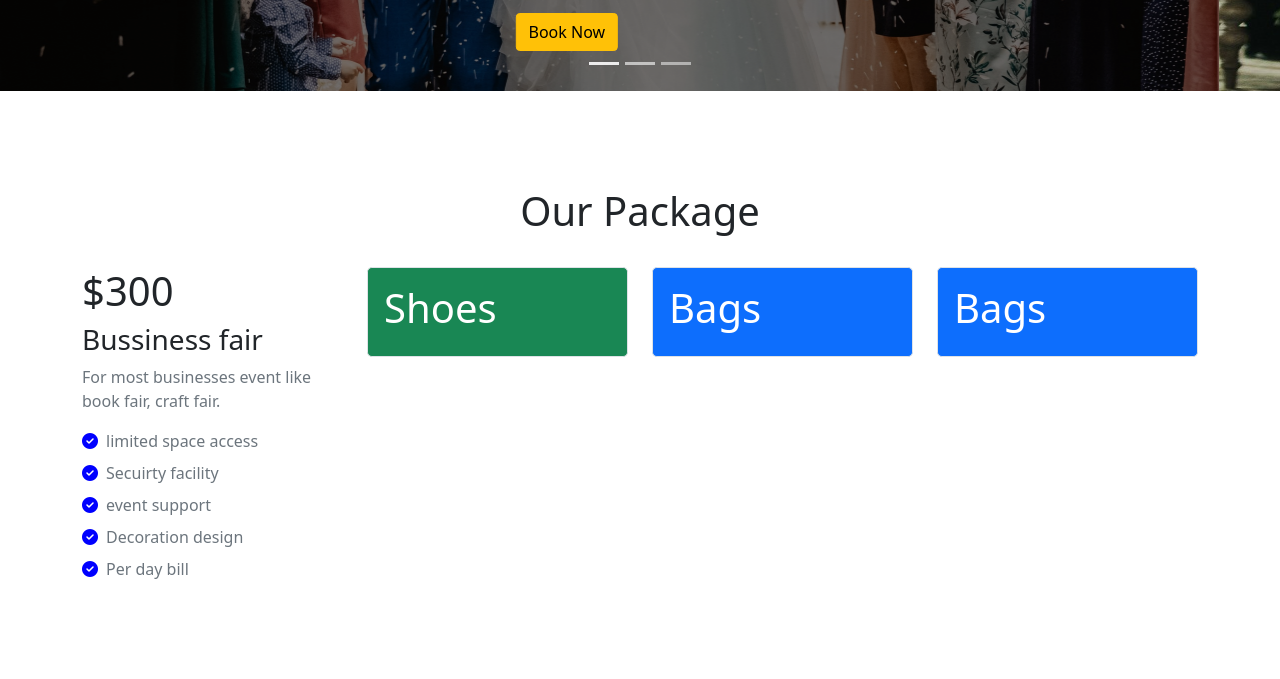
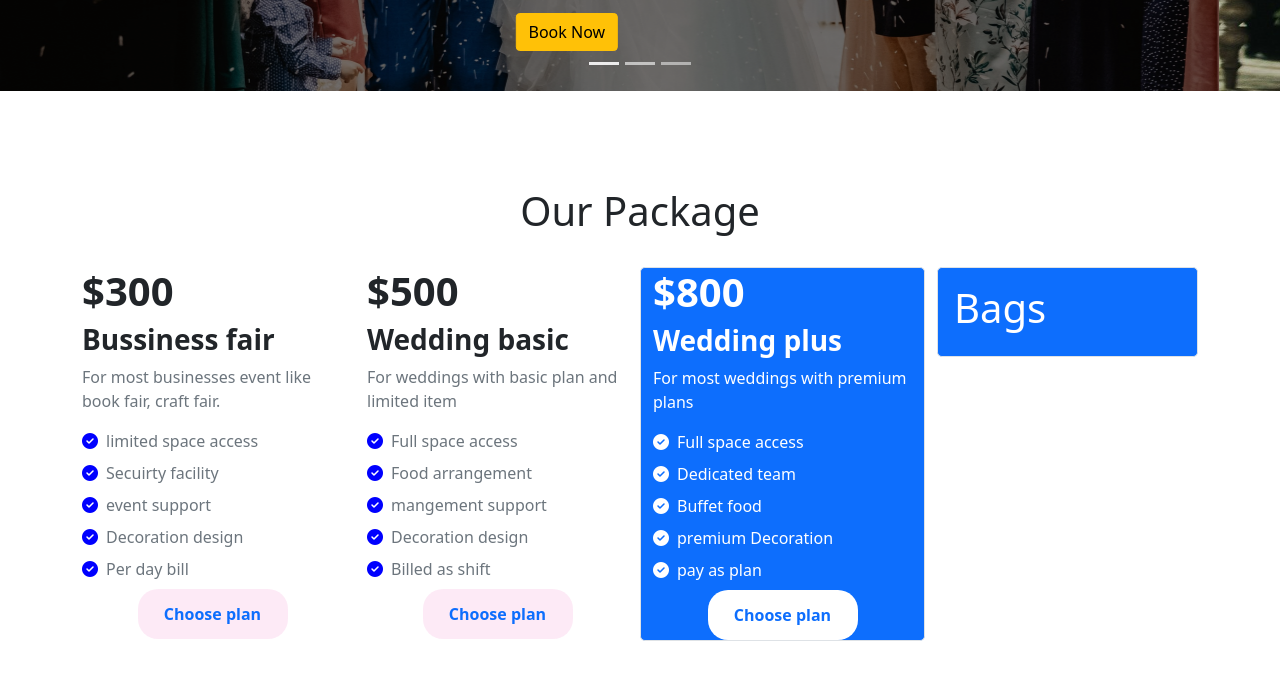
Before and after one commit to shuvo-99/website-Project-3-Convention-Canter, a plain HTML site: page index.html in a window 1280 px wide. Shown: the part 541-1220 px from the top of the page. Before the commit the page ends 1178 px from the top, so only its background shows below. Drawn offline with nearby package versions, Linux system fonts and the light colour scheme.

Commit message:
package updated

```diff
--- a/index.html
+++ b/index.html
@@ -16,6 +16,10 @@
 
     <!-- font awesome -->
     <script src="https://kit.fontawesome.com/5b05054594.js" crossorigin="anonymous"></script>
+    <!-- styles -->
+    <link rel="stylesheet" href="styles.css">
+
+
   </head>
   <body>
     <header>
@@ -56,6 +60,7 @@
       </nav>
 
       <!-- Image slide -->
+
       <div class="row">
         <div class="col-12 m-0 p-0">
           <section class="container-fluid my-5 p-0">
@@ -120,9 +125,12 @@
       <section class="container my-5" >
         <h1 class="text-center">Our Package</h1><br>
         <div class="row g-4">
+
+          <!-- 1st  -->
+
           <div class="col-lg-3 col-md-6 col-12">
-            <h1>$300</h1>
-            <h3>Bussiness fair</h3>
+            <h1 class="fw-bold">$300</h1>
+            <h3 class="fw-bold">Bussiness fair</h3>
             <p class="text-muted">For most businesses event like book fair, craft fair.</p>
             <div class=" pb-2 d-flex align-items-center    ">
               <i class="fas fa-check-circle" style="color:blue"></i>
@@ -149,19 +157,95 @@
               <p class="text-muted m-0 ps-2">Per day bill</p>
 
             </div>
-          </div>
-          <div class="col-lg-3 col-md-6 col-12">
-            <div class="p-3 border bg-success d-flex align-items-center rounded-3">
-              <h1 class="text-white">Shoes</h1>
-              <img src="images/categories/shoes.png" alt="">
+            <!-- <div class="text-center text-primary fw-bold "> -->
+            <div class="box text-center center">
+              <p class="m-2 text-primary fw-bold">Choose plan</p>
             </div>
           </div>
+
+          <!-- 2nd -->
+
           <div class="col-lg-3 col-md-6 col-12">
-            <div class="p-3 border bg-primary d-flex align-items-center justify-content-between rounded-3">
+            <h1 class="fw-bold">$500</h1>
+            <h3 class="fw-bold">Wedding basic</h3>
+            <p class="text-muted">For weddings with basic plan and limited item</p>
+            <div class=" pb-2 d-flex align-items-center    ">
+              <i class="fas fa-check-circle" style="color:blue"></i>
+              <p class="text-muted m-0 ps-2">Full space access</p>
+
+            </div>
+            <div class=" pb-2 d-flex align-items-center    ">
+              <i class="fas fa-check-circle" style="color:blue"></i>
+              <p class="text-muted m-0 ps-2">Food arrangement</p>
+
+            </div>
+            <div class="pb-2 d-flex align-items-center    ">
+              <i class="fas fa-check-circle" style="color:blue"></i>
+              <p class="text-muted m-0 ps-2">mangement support</p>
+
+            </div>
+            <div class=" pb-2 d-flex align-items-center    ">
+              <i class="fas fa-check-circle" style="color:blue"></i>
+              <p class="text-muted m-0 ps-2">Decoration design</p>
+
+            </div>
+            <div class=" pb-2 d-flex align-items-center    ">
+              <i class="fas fa-check-circle" style="color:blue"></i>
+              <p class="text-muted m-0 ps-2">Billed as shift</p>
+
+            </div>
+            <!-- <div class="text-center text-primary fw-bold "> -->
+            <div class="box text-center center">
+              <p class="m-2 text-primary fw-bold">Choose plan</p>
+            </div>
+          </div>
+
+          <!-- 3rd -->
+
+          <div class="col-lg-3 col-md-6 col-12 bg-primary border rounded-3">
+            <h1 class="fw-bold text-white">$800</h1>
+            <h3 class="fw-bold text-white">Wedding plus</h3>
+            <p class=" text-white">For most weddings with premium plans</p>
+            <div class=" pb-2 d-flex align-items-center    ">
+              <i class="fas fa-check-circle" style="color:white""></i>
+              <p class="text-white m-0 ps-2 ">Full space access</p>
+
+            </div>
+            <div class=" pb-2 d-flex align-items-center    ">
+              <i class="fas fa-check-circle" style="color:white"></i>
+              <p class="text-white m-0 ps-2">Dedicated team</p>
+
+            </div>
+            <div class="pb-2 d-flex align-items-center    ">
+              <i class="fas fa-check-circle" style="color:white"></i>
+              <p class="text-white m-0 ps-2">Buffet food</p>
+
+            </div>
+            <div class=" pb-2 d-flex align-items-center    ">
+              <i class="fas fa-check-circle" style="color:white"></i>
+              <p class="text-white m-0 ps-2">premium Decoration</p>
+
+            </div>
+            <div class=" pb-2 d-flex align-items-center    ">
+              <i class="fas fa-check-circle" style="color:white"></i>
+              <p class="text-white m-0 ps-2">pay as plan</p>
+
+            </div>
+            <!-- <div class="text-center text-primary fw-bold "> -->
+            <div class="box-3 text-center center">
+              <p class="m-2 text-primary fw-bold">Choose plan</p>
+            </div>
+          </div>
+
+          <!-- <div class="col-lg-3 col-md-6 col-12 bg-primary border rounded-3">
+            <div class="p-3 bg-primary d-flex align-items-center justify-content-between ">
               <h1 class="text-white">Bags</h1>
               <img src="images/categories/bag.png" alt="">
             </div>
-          </div>
+          </div>   -->
+
+          <!-- 4th -->
+
           <div class="col-lg-3 col-md-6 col-12">
             <div class="p-3 border bg-primary d-flex align-items-center justify-content-between rounded-3">
               <h1 class="text-white">Bags</h1>
--- /dev/null
+++ b/styles.css
@@ -0,0 +1,19 @@
+.box {
+  background-color: rgba(244, 150, 210, 0.205);
+  width: 150px;
+  align-content: center;
+  border-radius: 20px;
+}
+
+.center {
+  margin: auto;
+
+  padding: 5px;
+}
+
+.box-3 {
+  background-color: white;
+  width: 150px;
+  align-content: center;
+  border-radius: 20px;
+}
```
